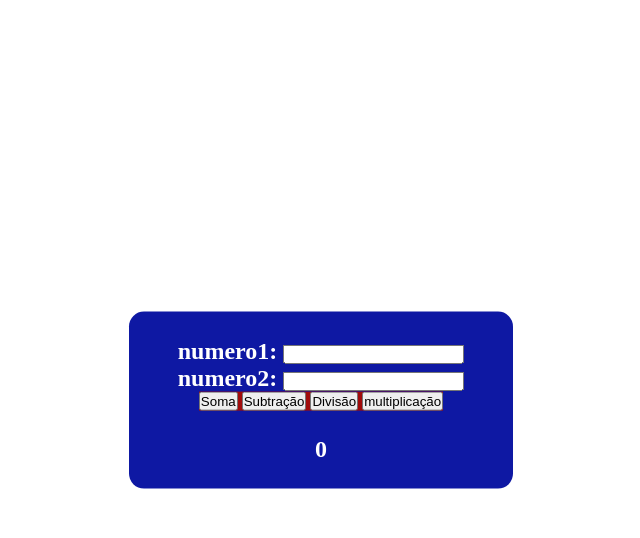
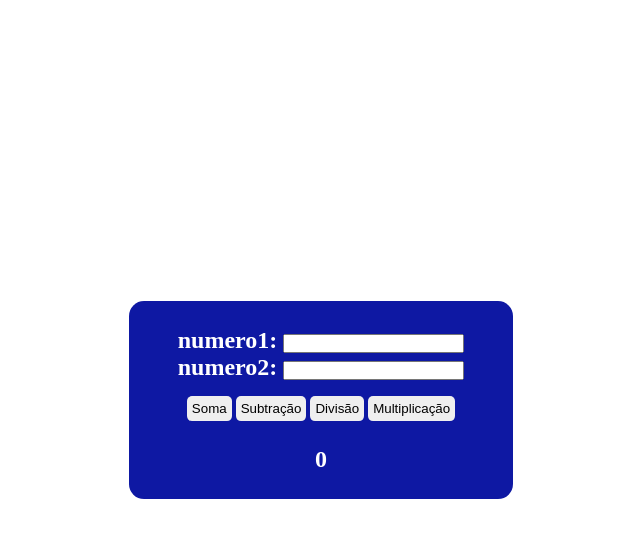
Before and after one commit to GuilhermeFrancisco22/projectweb, a plain HTML site: page Projects/calculadora/calc.html in a window 1280 px wide. Both pictures are taken after a click on the button "Soma". Shown: the whole page, without its empty margins (319-959 px from the left). Drawn offline with Linux system fonts and the light colour scheme.

Commit message:
Alteração1

```diff
--- a/Projects/calculadora/calc.html
+++ b/Projects/calculadora/calc.html
@@ -13,10 +13,10 @@
         <h1>numero2: <input type="number" name="" id="number2" /></h1>
       </div>
       <div class="btns">
-        <button onclick="calculo('somar')" type="button">Soma</button>
-        <button onclick="calculo('subtrair')" type="button">Subtração</button>
-        <button onclick="calculo('dividir')" type="button">Divisão</button>
-        <button onclick="calculo('multiplicar')" type="button">multiplicação</button>
+        <button onclick="calculo('+')" type="button">Soma</button>
+        <button onclick="calculo('-')" type="button">Subtração</button>
+        <button onclick="calculo('/')" type="button">Divisão</button>
+        <button onclick="calculo('*')" type="button">Multiplicação</button>
       </div>
       <div>
         <h2 id="resultado"></h2>
--- a/Projects/calculadora/script.js
+++ b/Projects/calculadora/script.js
@@ -15,14 +15,49 @@ const resultado = document.getElementById("resultado");
 //   resultado.textContent = Number(number1.value) * Number(number2.value);
 // }
 
+// function calculo(operacao) {
+//   if (operacao === "somar") {
+//     resultado.textContent = Number(number1.value) + Number(number2.value);
+//   } else if (operacao === "subtrair") {
+//     resultado.textContent = Number(number1.value) - Number(number2.value);
+//   } else if (operacao === "dividir") {
+//     resultado.textContent = Number(number1.value) / Number(number2.value);
+//   } else if (operacao === "multiplicar") {
+//     resultado.textContent = Number(number1.value) * Number(number2.value);
+//   }
+// }
+
+// function calculo(operacao) {
+//   switch (operacao) {
+//     case "+":
+//       resultado.textContent = Number(number1.value) + Number(number2.value);
+//       break;
+//     case "-":
+//       resultado.textContent = Number(number1.value) - Number(number2.value);
+//       break;
+//     case "/":
+//       resultado.textContent = Number(number1.value) / Number(number2.value);
+//       break;
+//     case "*":
+//       resultado.textContent = Number(number1.value) * Number(number2.value);
+//       break;
+
+//     default:
+//       break;
+//   }
+// }
+
 function calculo(operacao) {
-  if (operacao === "somar") {
-    resultado.textContent = Number(number1.value) + Number(number2.value);
-  } else if (operacao === "subtrair") {
-    resultado.textContent = Number(number1.value) - Number(number2.value);
-  } else if (operacao === "dividir") {
-    resultado.textContent = Number(number1.value) / Number(number2.value);
-  } else if (operacao === "multiplicar") {
-    resultado.textContent = Number(number1.value) * Number(number2.value);
+  try {
+    const finalResultado = eval(
+      "Number(number1.value)" + operacao + "Number(number2.value)"
+    );
+    if (isNaN(finalResultado) || !isFinite(finalResultado)) {
+      alert("Error!");
+      return;
+    }
+    resultado.textContent = finalResultado;
+  } catch (error) {
+    alert("ERROR!");
   }
 }
--- a/Projects/calculadora/style.css
+++ b/Projects/calculadora/style.css
@@ -30,8 +30,13 @@
 }
 
 .btns {
+  margin: 15px 0 0;
+}
+
+.btns button{
     border: 0;
-    background: var(--darkRed);
+    padding: 5px;
+    border-radius: 5px;
 }
 
 #resultado {
```
